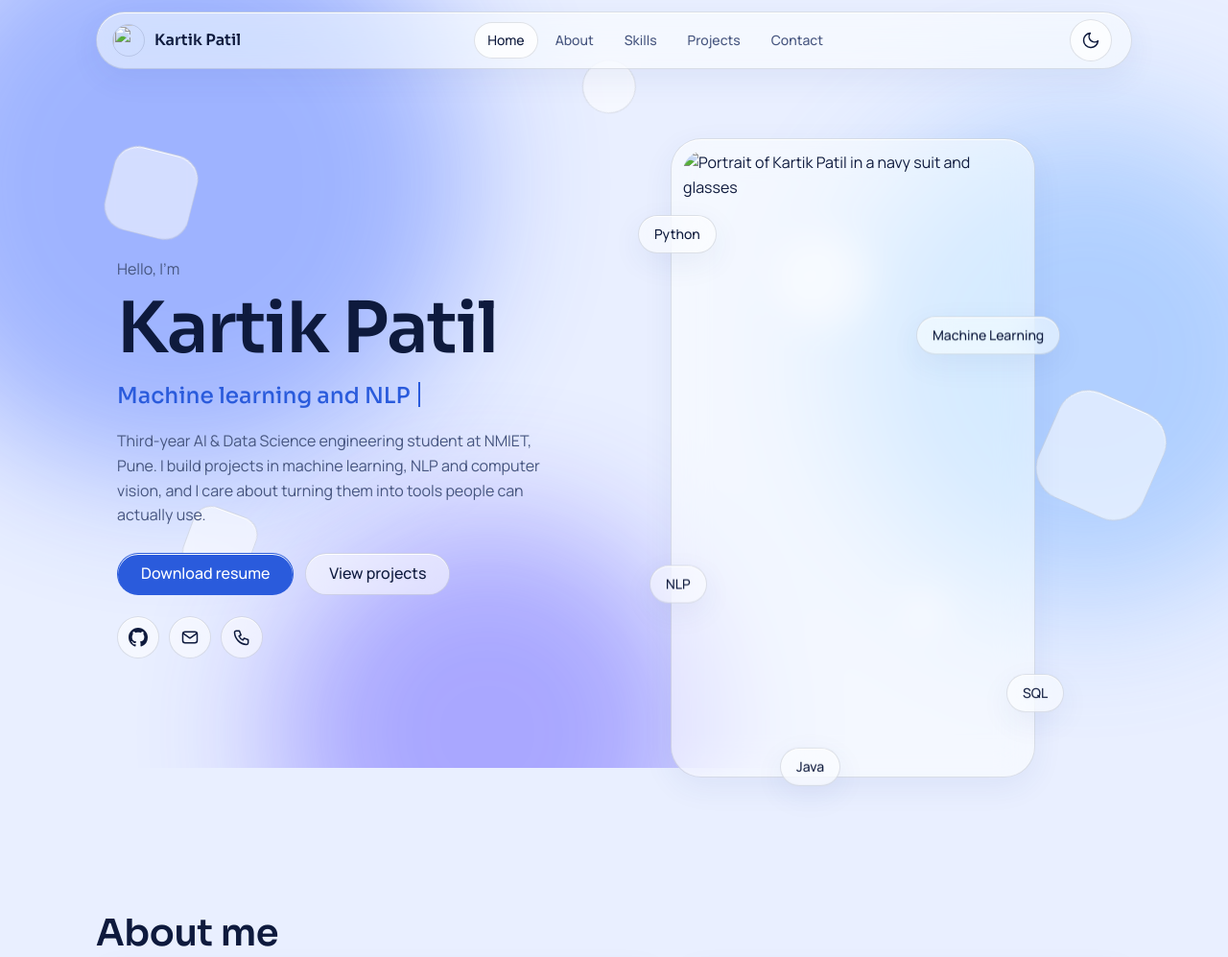
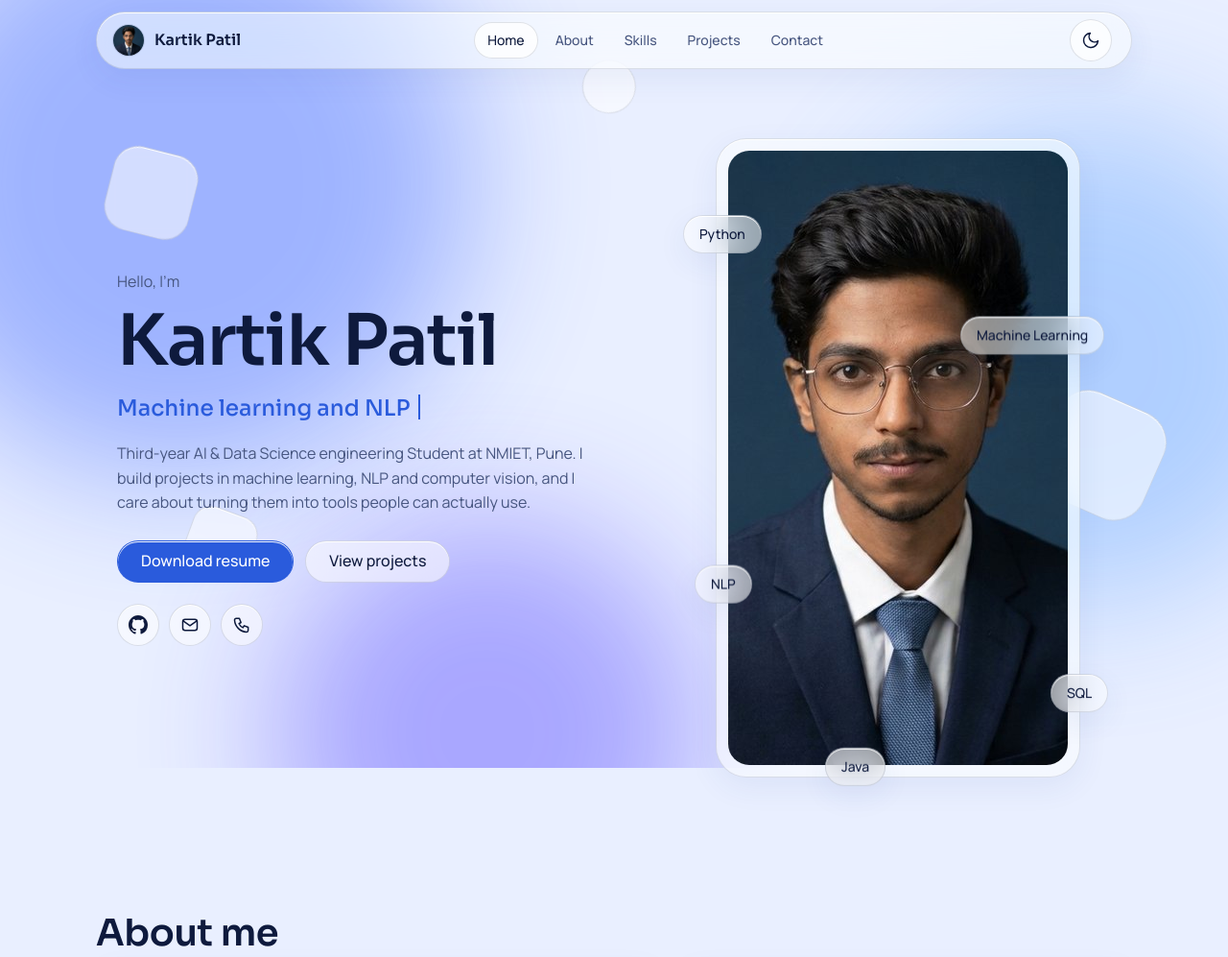
Before and after one commit to KartikPatil4672/KartikPatil4672.github.io, a plain HTML site: page index.html in a window 1280 px wide. Shown: the top 997 px of the page at 96% size. Drawn offline with Linux system fonts and the light colour scheme.

Commit message:
Fix profile image source and update description case

```diff
--- a/index.html
+++ b/index.html
@@ -4,7 +4,7 @@
 <meta charset="UTF-8">
 <meta name="viewport" content="width=device-width, initial-scale=1">
 <title>Kartik Patil | AI &amp; Data Science Portfolio</title>
-<meta name="description" content="Kartik Patil, third-year AI & Data Science engineering student at NMIET, Pune. Projects in machine learning, NLP and AI.">
+<meta name="description" content="Kartik Patil, third-year AI & Data Science engineering Student at NMIET, Pune. Projects in machine learning, NLP and AI.">
 <link rel="icon" href="profile.jpg">
 <link rel="preconnect" href="https://fonts.googleapis.com">
 <link rel="preconnect" href="https://fonts.gstatic.com" crossorigin>
@@ -164,7 +164,7 @@ footer{margin:84px auto 24px;max-width:1080px;width:calc(100% - 24px)}
 
 <header class="nav" id="nav">
   <div class="glass nav-in">
-    <a class="brand" href="#home"><img src="images/profile.jpg" alt="">Kartik Patil</a>
+    <a class="brand" href="#home"><img src="profile.jpg" alt="">Kartik Patil</a>
     <nav id="menu" aria-label="Main">
       <a href="#home">Home</a><a href="#about">About</a><a href="#skills">Skills</a><a href="#projects">Projects</a><a href="#contact">Contact</a>
     </nav>
@@ -193,7 +193,7 @@ footer{margin:84px auto 24px;max-width:1080px;width:calc(100% - 24px)}
         <p class="hello rv">Hello, I'm</p>
         <h1 class="rv" style="--i:1">Kartik Patil</h1>
         <p class="role rv" style="--i:2"><span id="type"></span><i class="caret"></i></p>
-        <p class="lead rv" style="--i:3">Third-year AI &amp; Data Science engineering student at NMIET, Pune. I build projects in machine learning, NLP and computer vision, and I care about turning them into tools people can actually use.</p>
+        <p class="lead rv" style="--i:3">Third-year AI &amp; Data Science engineering Student at NMIET, Pune. I build projects in machine learning, NLP and computer vision, and I care about turning them into tools people can actually use.</p>
         <div class="btns rv" style="--i:4">
           <a class="btn primary" href="resume.pdf" download>Download resume</a>
           <a class="btn" href="#projects">View projects</a>
@@ -205,7 +205,7 @@ footer{margin:84px auto 24px;max-width:1080px;width:calc(100% - 24px)}
         </div>
       </div>
       <div class="portrait rv" style="--i:2">
-        <div class="glass frame"><img src="images/profile.jpg" width="640" height="640" alt="Portrait of Kartik Patil in a navy suit and glasses"></div>
+        <div class="glass frame"><img src="profile.jpg" width="640" height="640" alt="Portrait of Kartik Patil in a navy suit and glasses"></div>
         <span class="glass chip c1">Python</span><span class="glass chip c2">Machine Learning</span><span class="glass chip c3">NLP</span><span class="glass chip c4">SQL</span><span class="glass chip c5">Java</span>
       </div>
     </div>
```
